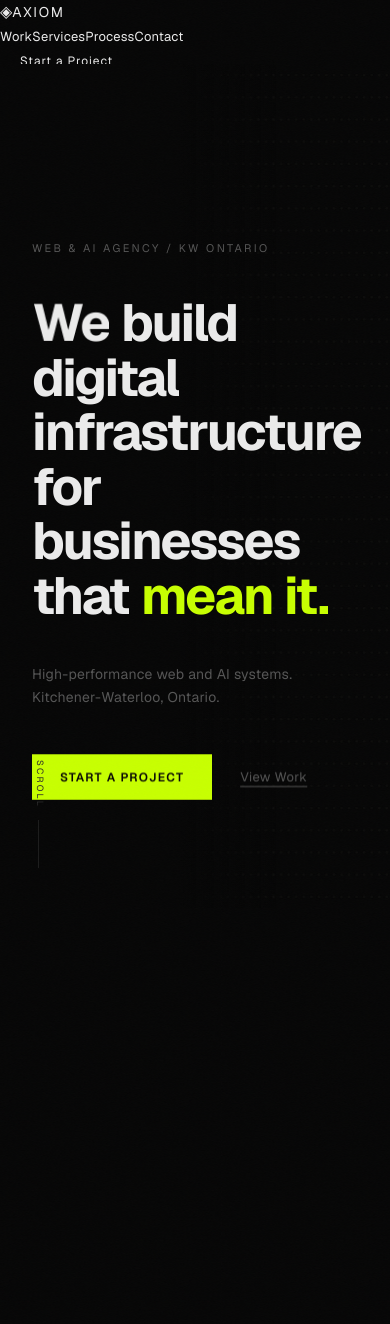
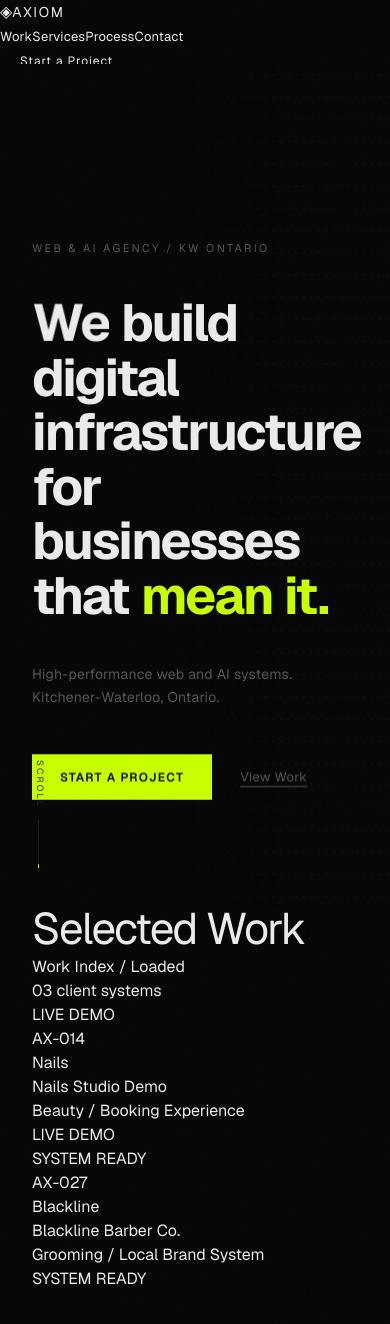
Before and after one commit to Mageester/axiom-site-preview, a React (Vite) app: page / in a window 390 px wide. Shown: the top 1324 px of the page. Built offline with nearby package versions, Linux system fonts and the light colour scheme.

Commit message:
Refine cinematic homepage flow

```diff
--- a/src/components/sections/Hero.tsx
+++ b/src/components/sections/Hero.tsx
@@ -21,6 +21,7 @@ export default function Hero() {
   const ctaRef = useRef<HTMLDivElement>(null);
   const scrollRef = useRef<HTMLDivElement>(null);
   const handoffRef = useRef<HTMLDivElement>(null);
+  const transitionRef = useRef<HTMLDivElement>(null);
   const canvasStateRef = useRef({ compression: 0, intensity: 0, scrollPulse: 0 });
 
   useEffect(() => {
@@ -34,7 +35,8 @@ export default function Hero() {
       gsap.set([eyebrowRef.current, subRef.current, ctaRef.current, scrollRef.current], { opacity: 0, y: 18 });
       gsap.set(headingRef.current, { scale: 1.025, transformOrigin: '0% 50%' });
       gsap.set(visualRef.current, { opacity: 0.72, x: 26 });
-      gsap.set(handoffRef.current, { scaleX: 0, transformOrigin: '0% 50%' });
+      gsap.set(handoffRef.current, { scaleY: 0, transformOrigin: '50% 100%' });
+      gsap.set(transitionRef.current, { opacity: 0 });
 
       const intro = gsap.timeline({ delay: 0.34 });
       intro
@@ -69,10 +71,8 @@ export default function Hero() {
         scrollTrigger: {
           trigger: heroRef.current,
           start: 'top top',
-          end: '+=220%',
-          scrub: 0.9,
-          pin: true,
-          anticipatePin: 1,
+          end: 'bottom top',
+          scrub: 0.72,
           invalidateOnRefresh: true,
         },
       })
@@ -100,7 +100,7 @@ export default function Hero() {
         }, 0)
         .to(visualRef.current, {
           x: -34,
-          scaleX: 0.86,
+          scaleX: 0.9,
           scaleY: 1.04,
           transformOrigin: '78% 50%',
           ease: 'none',
@@ -112,10 +112,14 @@ export default function Hero() {
           scrollPulse: 1,
           ease: 'none',
         }, 0)
+        .to(transitionRef.current, {
+          opacity: 1,
+          ease: 'none',
+        }, 0.2)
         .to(handoffRef.current, {
-          scaleX: 1,
+          scaleY: 1,
           ease: 'none',
-        }, 0.36);
+        }, 0.48);
     }, heroRef);
 
     return () => ctx.revert();
@@ -328,7 +332,56 @@ export default function Hero() {
         <canvas ref={canvasRef} style={{ position: 'absolute', inset: 0, width: '100%', height: '100%' }} />
       </div>
 
-      <div ref={handoffRef} style={{ position: 'absolute', left: 0, bottom: 0, width: '100%', height: '2px', background: '#c8ff00', zIndex: 12, opacity: 0.92, boxShadow: '0 0 24px rgba(200,255,0,0.28)' }} />
+      <div ref={transitionRef} style={{ position: 'absolute', inset: 0, zIndex: 2, pointerEvents: 'none', opacity: 0 }}>
+        <div
+          style={{
+            position: 'absolute',
+            inset: '9% 4% 8% 31%',
+            backgroundImage:
+              'linear-gradient(rgba(235,235,235,0.055) 1px, transparent 1px), linear-gradient(90deg, rgba(235,235,235,0.05) 1px, transparent 1px)',
+            backgroundSize: '56px 56px',
+            maskImage: 'linear-gradient(90deg, transparent, #000 10%, #000 88%, transparent)',
+          }}
+        />
+        <div style={{ position: 'absolute', left: '32%', top: '18%', width: '48%', height: '1px', background: 'rgba(200,255,0,0.22)' }} />
+        <div style={{ position: 'absolute', left: '40%', top: '11%', width: '1px', height: '72%', background: 'rgba(235,235,235,0.06)' }} />
+        <div style={{ position: 'absolute', left: '58%', top: '11%', width: '1px', height: '72%', background: 'rgba(235,235,235,0.06)' }} />
+        <div style={{ position: 'absolute', left: '72%', top: '13%', width: '1px', height: '68%', background: 'rgba(200,255,0,0.12)' }} />
+        <div style={{ position: 'absolute', left: '35%', top: '76%', width: '40%', height: '1px', background: 'rgba(235,235,235,0.08)' }} />
+        <span style={{ position: 'absolute', left: '32%', top: '14%', fontSize: '9px', letterSpacing: '0.22em', color: 'rgba(200,255,0,0.48)', textTransform: 'uppercase' }}>PROCESSING / 03</span>
+        <span style={{ position: 'absolute', right: '9%', top: '19%', fontSize: '9px', letterSpacing: '0.2em', color: 'rgba(235,235,235,0.22)', textTransform: 'uppercase' }}>GRID 43.12 / 79.08</span>
+        <span style={{ position: 'absolute', left: '40%', bottom: '17%', fontSize: '9px', letterSpacing: '0.18em', color: 'rgba(235,235,235,0.2)', textTransform: 'uppercase' }}>QUEUE: WORK INDEX</span>
+        {Array.from({ length: 8 }).map((_, idx) => (
+          <span
+            key={idx}
+            style={{
+              position: 'absolute',
+              left: `${48 + idx * 4.3}%`,
+              top: `${28 + (idx % 4) * 11}%`,
+              width: '3px',
+              height: '3px',
+              background: '#c8ff00',
+              opacity: 0.22,
+              boxShadow: '0 0 10px rgba(200,255,0,0.35)',
+            }}
+          />
+        ))}
+      </div>
+
+      <div
+        ref={handoffRef}
+        style={{
+          position: 'absolute',
+          right: '5vw',
+          bottom: 0,
+          width: '2px',
+          height: '100%',
+          background: '#c8ff00',
+          zIndex: 12,
+          opacity: 0.96,
+          boxShadow: '-18px 0 28px rgba(200,255,0,0.08), 0 0 26px rgba(200,255,0,0.36), 8px 0 18px rgba(200,255,0,0.12)',
+        }}
+      />
     </section>
   );
 }
--- a/src/components/sections/Work.tsx
+++ b/src/components/sections/Work.tsx
@@ -6,25 +6,26 @@ gsap.registerPlugin(ScrollTrigger);
 
 const projects = [
   {
-    title: 'Sentient Logistics',
-    category: 'AI Pipeline / Next.js',
-    year: '2026',
+    title: 'Nails Studio Demo',
+    category: 'Beauty / Booking Experience',
+    status: 'LIVE DEMO',
+    code: 'AX-014',
   },
   {
-    title: 'Nexus Capital',
-    category: 'Web Application / FinTech',
-    year: '2025',
+    title: 'Blackline Barber Co.',
+    category: 'Grooming / Local Brand System',
+    status: 'SYSTEM READY',
+    code: 'AX-027',
   },
   {
-    title: 'Aegis Core',
-    category: 'System Architecture / UI',
-    year: '2025',
+    title: 'Aurelia Dental Studio',
+    category: 'Healthcare / Trust-First Website',
+    status: 'EDGE DEPLOYED',
+    code: 'AX-031',
   },
 ];
 
-const headingLines = [
-  ['Selected', 'Work'],
-];
+const headingLines = [['Selected', 'Work']];
 
 export default function Work() {
   const sectionRef = useRef<HTMLElement>(null);
@@ -33,97 +34,102 @@ export default function Work() {
   useEffect(() => {
     if (!sectionRef.current) return;
 
-    const stList: ScrollTrigger[] = [];
-
-    // Heading Word Reveal
+    const ctx = gsap.context(() => {
       const words = headingRef.current?.querySelectorAll('.reveal-word');
       if (words?.length) {
-      gsap.set(words, { y: '105%' });
-      stList.push(
+        gsap.set(words, { y: '108%', rotateX: -10, transformOrigin: '50% 100%' });
         ScrollTrigger.create({
           trigger: headingRef.current,
-          start: 'top 85%',
+          start: 'top 82%',
+          once: true,
           onEnter: () => {
             gsap.to(words, {
               y: '0%',
-              duration: 1.1,
+              rotateX: 0,
+              duration: 1,
               ease: 'power4.out',
               stagger: 0.08,
             });
           },
-          once: true,
-        })
-      );
+        });
       }
 
-    // Project Cards Reveal
-    const cards = sectionRef.current.querySelectorAll('.work-card');
+      const cards = gsap.utils.toArray<HTMLElement>('.work-card');
       cards.forEach((card) => {
         const visualContainer = card.querySelector('.visual-container');
         const innerVisual = card.querySelector('.inner-visual');
         const metadata = card.querySelector('.metadata');
+        const scanline = card.querySelector('.card-scanline');
+        const fragments = card.querySelectorAll('.interface-fragment');
 
-      // Initial state
         gsap.set(visualContainer, { clipPath: 'inset(0 100% 0 0)' });
-      gsap.set(innerVisual, { scale: 1.1, x: '-15%' });
-      gsap.set(metadata, { opacity: 0, y: 16 });
+        gsap.set(innerVisual, { scale: 1.08, x: '-10%', opacity: 0.72 });
+        gsap.set(metadata, { opacity: 0, y: 18 });
+        gsap.set(fragments, { opacity: 0, x: -18 });
+        gsap.set(scanline, { xPercent: -120 });
 
         const tl = gsap.timeline({
           scrollTrigger: {
             trigger: card,
-          start: 'top 80%',
+            start: 'top 78%',
           },
         });
 
-      stList.push(tl.scrollTrigger!);
-
         tl.to(visualContainer, {
           clipPath: 'inset(0 0% 0 0)',
-        duration: 1.4,
+          duration: 1.25,
           ease: 'power4.inOut',
         })
-        .to(
-          innerVisual,
-          {
+          .to(innerVisual, {
             scale: 1,
             x: '0%',
-            duration: 1.4,
+            opacity: 1,
+            duration: 1.25,
             ease: 'power4.inOut',
-          },
-          0
-        )
-        .to(
-          metadata,
-          {
+          }, 0)
+          .to(scanline, {
+            xPercent: 135,
+            duration: 1.05,
+            ease: 'power3.inOut',
+          }, 0.18)
+          .to(fragments, {
+            opacity: 1,
+            x: 0,
+            duration: 0.65,
+            stagger: 0.055,
+            ease: 'power3.out',
+          }, 0.54)
+          .to(metadata, {
             opacity: 1,
             y: 0,
-            duration: 0.8,
+            duration: 0.7,
             ease: 'power3.out',
-          },
-          '-=0.6'
-        );
+          }, 0.72);
       });
+    }, sectionRef);
 
-    return () => {
-      stList.forEach((t) => t?.kill());
-    };
+    return () => ctx.revert();
   }, []);
 
   return (
     <section
       ref={sectionRef}
       id="work"
-      className="relative w-full pb-32 pt-32 lg:pt-48"
-      style={{ paddingLeft: 'clamp(32px, 7vw, 108px)', paddingRight: 'clamp(32px, 4vw, 64px)' }}
+      className="relative w-full pb-32 pt-28 lg:pt-36"
+      style={{
+        paddingLeft: 'clamp(32px, 7vw, 108px)',
+        paddingRight: 'clamp(32px, 4vw, 64px)',
+        background: 'var(--ax-bg)',
+      }}
     >
-      <div className="mb-24 md:mb-32">
+      <div className="mb-16 md:mb-24 flex flex-col gap-5 md:flex-row md:items-end md:justify-between">
         <h2
           ref={headingRef}
           className="font-geist font-bold"
           style={{
-            fontSize: 'clamp(40px, 5vw, 80px)',
+            fontSize: 'clamp(44px, 5.4vw, 84px)',
             letterSpacing: '-0.04em',
-            lineHeight: 0.95,
+            lineHeight: 0.94,
             color: '#ebebeb',
           }}
         >
@@ -137,56 +143,80 @@ export default function Work() {
             </span>
           ))}
         </h2>
+
+        <div className="hidden md:block text-right">
+          <p className="font-geist text-[10px] uppercase tracking-[0.24em] text-[rgba(200,255,0,0.55)]">Work Index / Loaded</p>
+          <p className="mt-2 font-geist text-xs uppercase tracking-[0.22em] text-[rgba(235,235,235,0.28)]">03 client systems</p>
+        </div>
       </div>
 
-      <div className="flex flex-col gap-24 md:gap-32">
+      <div className="flex flex-col gap-20 md:gap-28">
         {projects.map((project, idx) => (
           <a
-            key={idx}
+            key={project.title}
             href={`#project-${idx}`}
             data-cursor="view"
             className="work-card group block w-full no-underline"
           >
-            {/* Visual Container */}
-            <div className="visual-container relative overflow-hidden aspect-[16/9] md:aspect-[21/9] bg-[var(--ax-surface)] border border-[var(--ax-border)]">
-              {/* Inner Visual (Parallax & Scale) */}
-              <div className="inner-visual w-full h-full relative transition-transform duration-700 ease-[cubic-bezier(0.16,1,0.3,1)] group-hover:scale-[1.05]">
-                {/* CSS Grid Pattern for placeholder */}
+            <div className="visual-container relative overflow-hidden aspect-[16/9] md:aspect-[21/9] border bg-[var(--ax-surface)]" style={{ borderColor: 'rgba(235,235,235,0.13)' }}>
+              <div className="inner-visual relative h-full w-full transition-transform duration-700 ease-[cubic-bezier(0.16,1,0.3,1)] group-hover:scale-[1.025]">
                 <div
                   className="absolute inset-0"
                   style={{
                     backgroundImage:
-                      'linear-gradient(var(--ax-border) 1px, transparent 1px), linear-gradient(90deg, var(--ax-border) 1px, transparent 1px)',
-                    backgroundSize: '40px 40px',
+                      'linear-gradient(rgba(235,235,235,0.055) 1px, transparent 1px), linear-gradient(90deg, rgba(235,235,235,0.05) 1px, transparent 1px)',
+                    backgroundSize: '44px 44px',
                     backgroundPosition: 'center center',
-                    opacity: 0.4,
+                  }}
+                />
+                <div
+                  className="absolute inset-0 opacity-60"
+                  style={{
+                    background:
+                      'linear-gradient(90deg, rgba(6,6,6,0.92), rgba(15,15,15,0.46) 48%, rgba(6,6,6,0.76)), linear-gradient(180deg, rgba(200,255,0,0.05), transparent 35%, rgba(200,255,0,0.035))',
                   }}
                 />
 
-                {/* Center abstract shape/text placeholder */}
+                <div className="card-scanline absolute top-0 h-full w-[18%] bg-[linear-gradient(90deg,transparent,rgba(200,255,0,0.16),transparent)] opacity-80" />
+
+                <div className="absolute left-6 top-6 flex items-center gap-3 md:left-8 md:top-8">
+                  <span className="h-2 w-2 bg-[var(--ax-lime)] shadow-[0_0_14px_rgba(200,255,0,0.55)]" />
+                  <span className="font-geist text-[10px] uppercase tracking-[0.24em] text-[rgba(235,235,235,0.62)]">{project.status}</span>
+                </div>
+
+                <span className="absolute right-6 top-6 font-geist text-[10px] uppercase tracking-[0.24em] text-[rgba(200,255,0,0.58)] md:right-8 md:top-8">
+                  {project.code}
+                </span>
+
+                <div className="absolute inset-x-6 bottom-6 grid grid-cols-12 gap-3 md:inset-x-8 md:bottom-8">
+                  <div className="interface-fragment col-span-7 h-16 border border-[rgba(235,235,235,0.1)] bg-[rgba(6,6,6,0.44)]" />
+                  <div className="interface-fragment col-span-5 h-16 border border-[rgba(200,255,0,0.16)] bg-[rgba(200,255,0,0.035)]" />
+                  <div className="interface-fragment col-span-3 h-2 bg-[rgba(235,235,235,0.16)]" />
+                  <div className="interface-fragment col-span-2 h-2 bg-[rgba(200,255,0,0.34)]" />
+                  <div className="interface-fragment col-span-4 h-2 bg-[rgba(235,235,235,0.1)]" />
+                </div>
+
                 <div className="absolute inset-0 flex items-center justify-center">
-                  <span className="font-geist font-bold text-[var(--ax-muted)] text-3xl md:text-5xl tracking-widest uppercase opacity-20">
+                  <span className="font-geist text-4xl font-bold uppercase tracking-[0.18em] text-[rgba(235,235,235,0.12)] md:text-6xl">
                     {project.title.split(' ')[0]}
                   </span>
                 </div>
+
+                <div className="absolute bottom-0 left-0 h-[3px] w-full origin-left scale-x-0 bg-[var(--ax-lime)] transition-transform duration-500 ease-[cubic-bezier(0.16,1,0.3,1)] group-hover:scale-x-100" />
+              </div>
             </div>
 
-              {/* Hover Lime Bottom Panel */}
-              <div className="absolute bottom-0 left-0 w-full h-3 bg-[var(--ax-lime)] transform translate-y-full transition-transform duration-500 ease-[cubic-bezier(0.16,1,0.3,1)] group-hover:translate-y-0 z-10" />
-            </div>
-
-            {/* Metadata (Sharp, Outside Container) */}
-            <div className="metadata mt-6 md:mt-8 flex flex-col md:flex-row justify-between items-start md:items-center gap-4">
+            <div className="metadata mt-5 flex flex-col gap-4 md:mt-7 md:flex-row md:items-center md:justify-between">
               <div>
-                <h3 className="font-geist font-semibold text-2xl md:text-3xl text-[var(--ax-text)] mb-2 tracking-tight">
+                <h3 className="font-geist text-2xl font-semibold tracking-tight text-[var(--ax-text)] md:text-3xl">
                   {project.title}
                 </h3>
-                <p className="font-geist text-sm text-[var(--ax-muted)] tracking-widest uppercase">
+                <p className="mt-2 font-geist text-xs uppercase tracking-[0.2em] text-[rgba(235,235,235,0.48)] md:text-sm">
                   {project.category}
                 </p>
               </div>
-              <div className="font-geist text-sm font-medium text-[var(--ax-muted)] px-4 py-2 border border-[var(--ax-border)] rounded-sm">
-                {project.year}
+              <div className="border px-4 py-2 font-geist text-[10px] font-medium uppercase tracking-[0.2em] text-[rgba(200,255,0,0.64)]" style={{ borderColor: 'rgba(235,235,235,0.12)' }}>
+                {project.status}
               </div>
             </div>
           </a>
```
Lines whose indentation alone changed are shown as unchanged.
